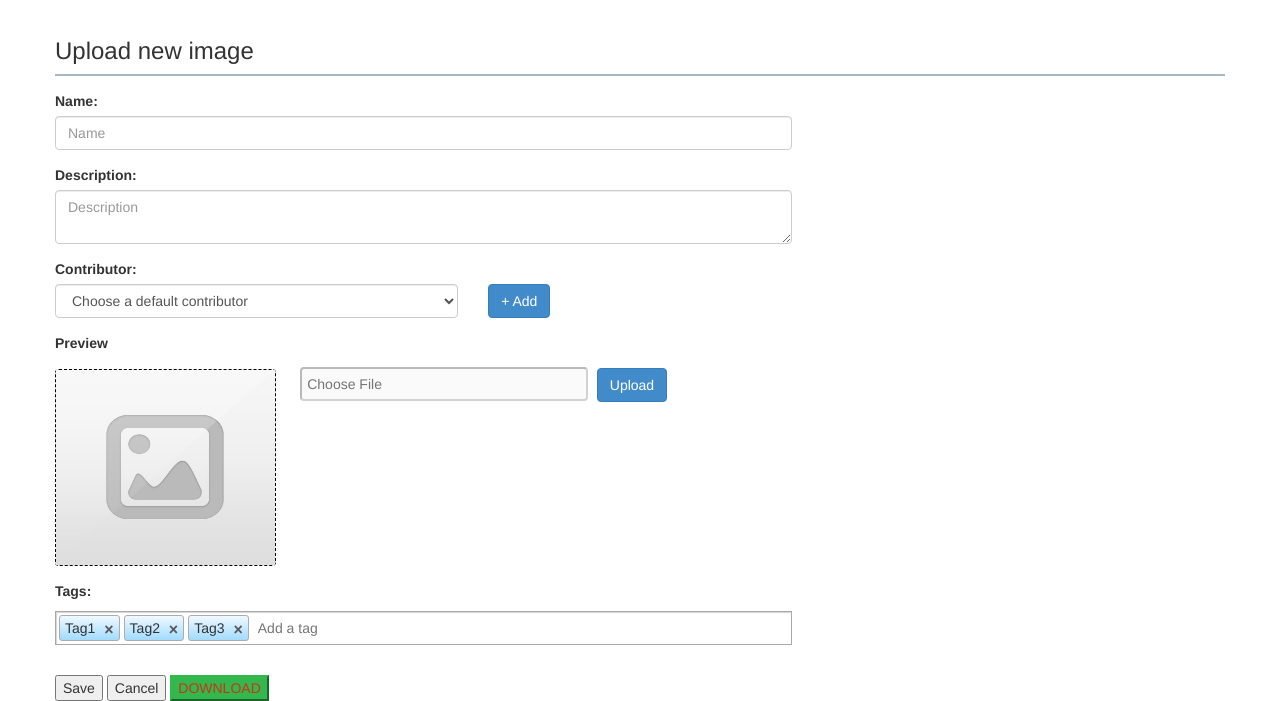
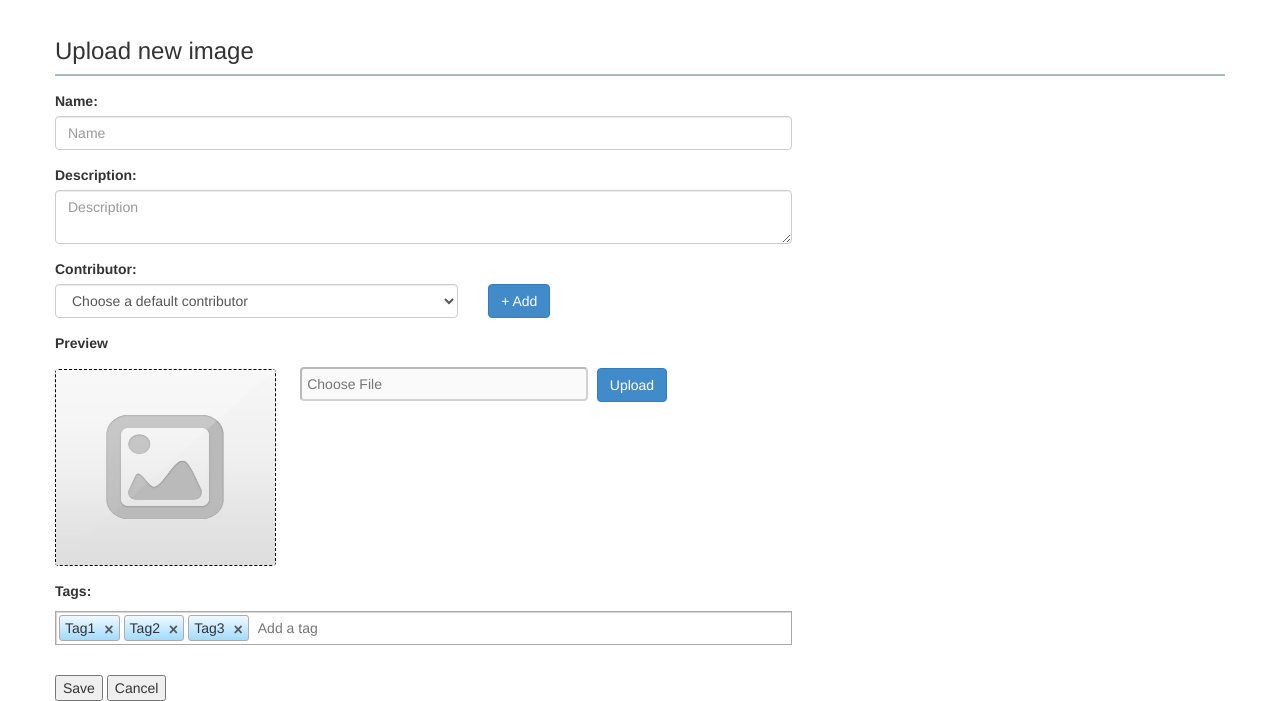
Before and after one commit to rochimensi/MSImages, a website: page public/index.html at #/image-upload in a window 1280 px wide. Shown: the part 106-807 px from the top of the page. Drawn offline with Linux system fonts and the light colour scheme; no server answers.

Commit message:
Delete "download button" from Edit Image

```diff
--- a/public/partials/image-upload.html
+++ b/public/partials/image-upload.html
@@ -66,7 +66,6 @@
                 <div class="footer-image">
                     <button type="submit" ng-click="save()" class="btn-mob action-form footer-button">Save</button>
                     <button type="button" ng-click="cancel()" class="btn-mob action-form footer-button">Cancel</button>
-                    <button type="button" ng-click="download(id)" class="download-button action-form footer-button">DOWNLOAD</button>
                 </div> <!-- /container -->
 
             </form>
```
